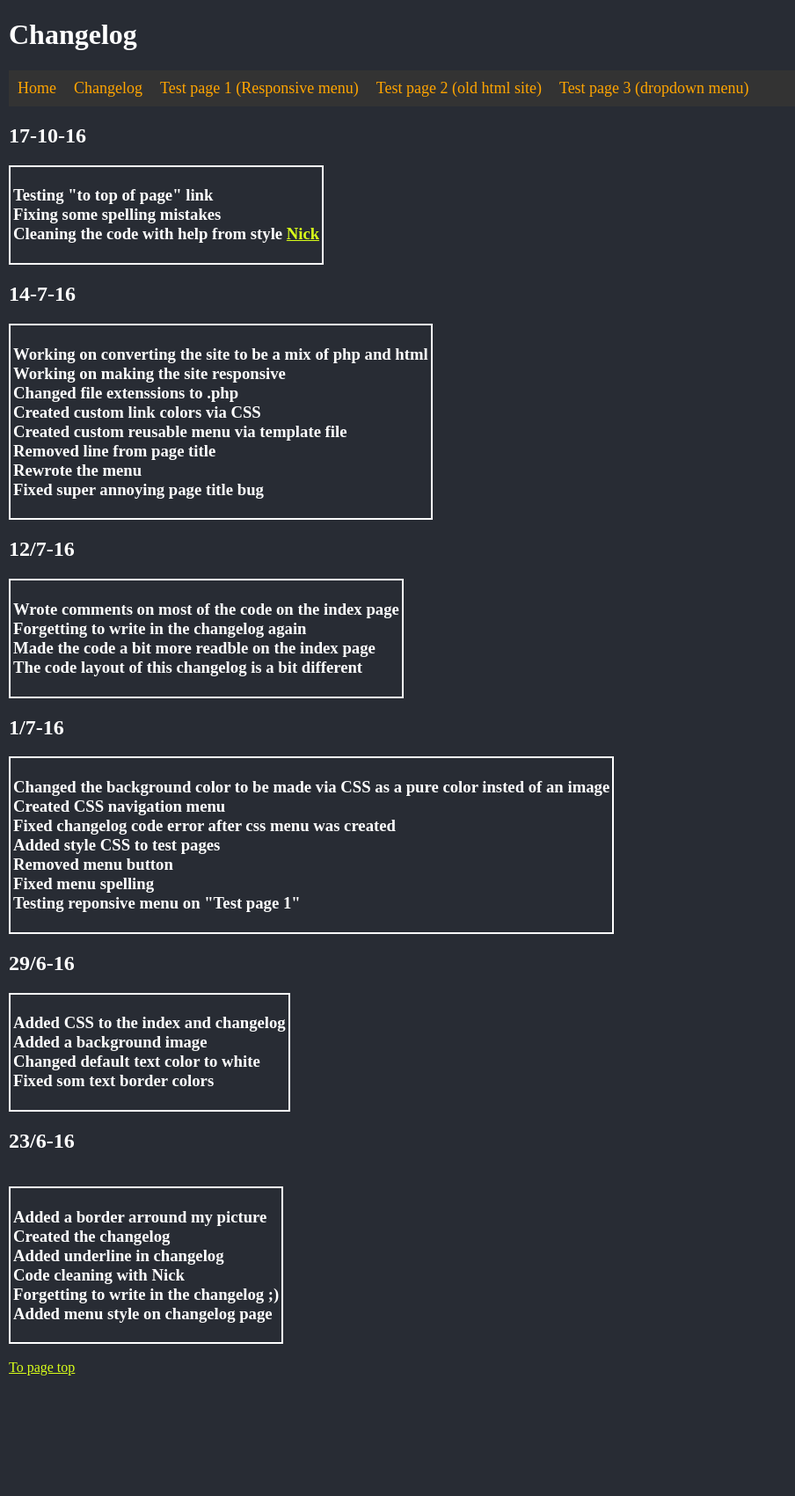
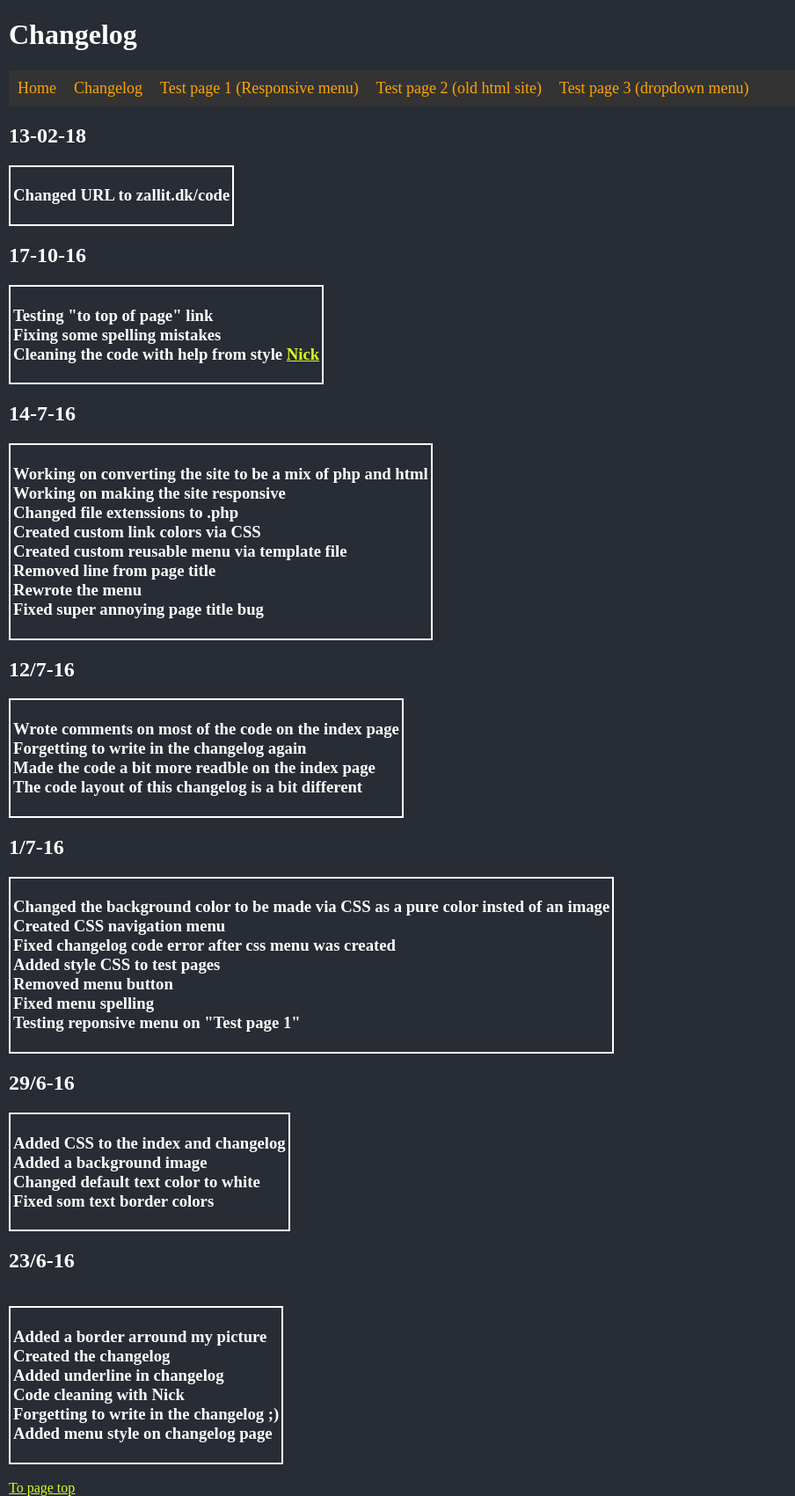
Before and after one commit to zallit/kjerulf.dev, a PHP site: page /changelog.php in a window 1280 px wide. Shown: the whole page at 88% size, without its empty margins (0-904 px from the left). Before the commit the page ends 1564 px from the top, so only its background shows below. Run offline with PHP 8.4, Linux system fonts and the light colour scheme.

Commit message:
Changed main URL

```diff
--- a/changelog.php
+++ b/changelog.php
@@ -21,6 +21,17 @@
           ?>
     </nav>
 
+    <h2>13-02-18</h2>
+    <table style="border: 2px solid white">
+      <tr>
+        <td>
+          <h3><ul>
+            <li>Changed URL to zallit.dk/code</li><br>
+
+          </ul></h3>
+        </td>
+      </tr>
+    </table>
 
     <h2>17-10-16</h2>
     <table style="border: 2px solid white">
--- a/index.php
+++ b/index.php
@@ -6,7 +6,7 @@
   <title>Zallit´s testing site</title> <!-- The page title showing in the browser window -->
   </head>
 <body> <!-- The body text of the page and me testing verious things -->
-  <h1> Welcome to my testing site code.zallit.dk</h1> <!-- The headline for the index page -->
+  <h1> Welcome to my testing site zallit.dk/code</h1> <!-- The headline for the index page -->
 
   <nav>
       <?php
```
Also changed, not shown: 1 other file.
